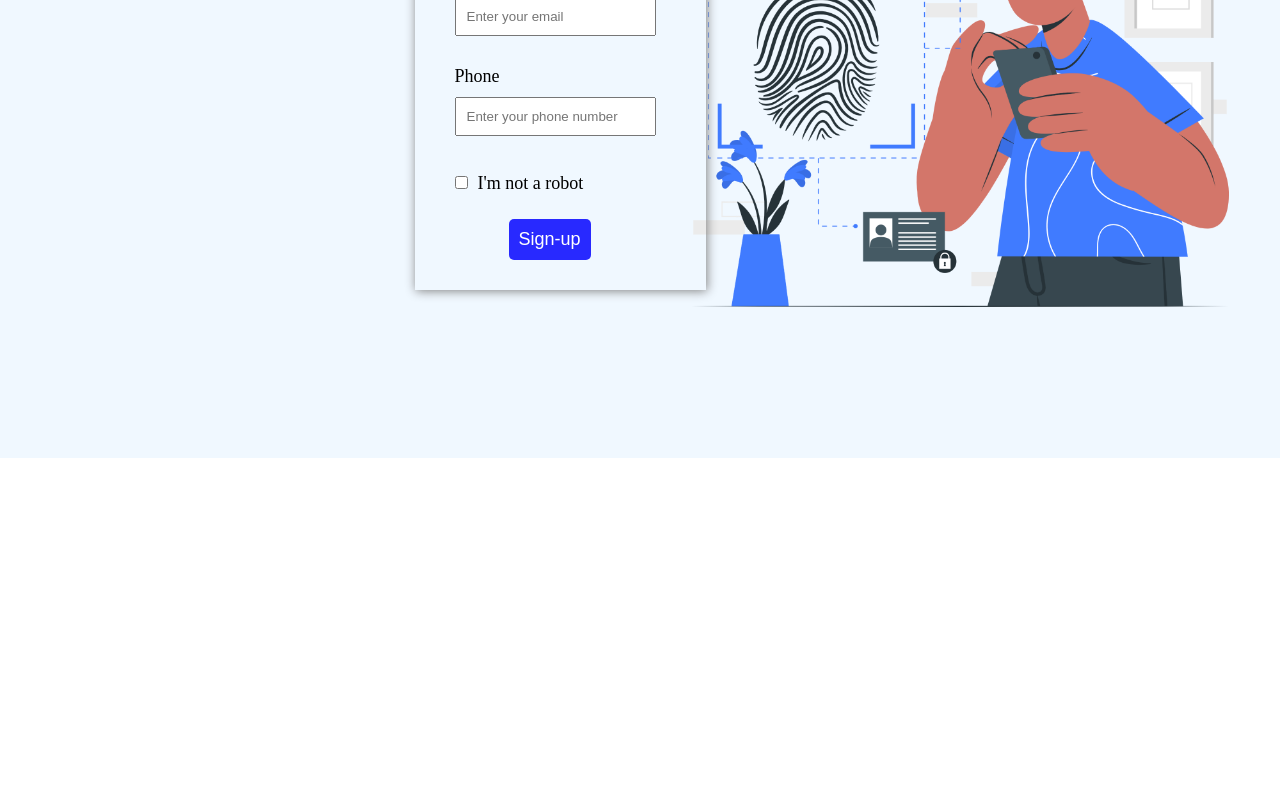
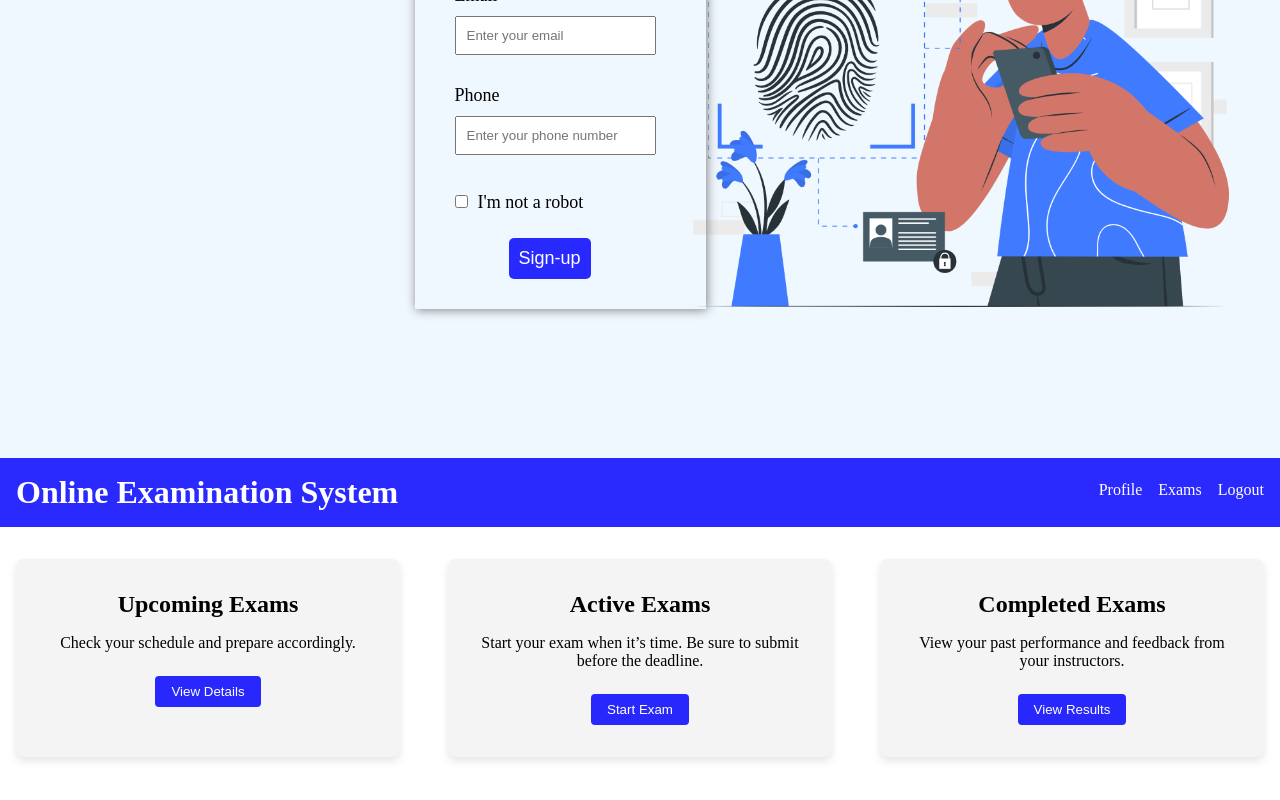
Before and after one commit to sugeshpandi/Online-Examination-System, a React (Create React App) app in the folder newapp/: page / in a window 1280 px wide. Shown: the part 1142-1942 px from the top of the page. Before the commit the page ends 1600 px from the top, so only its background shows below. Built offline with nearby package versions, Linux system fonts and the light colour scheme.

Commit message:
Feat:New dashboard page is created

```diff
--- a/newapp/src/App.js
+++ b/newapp/src/App.js
@@ -1,12 +1,14 @@
 import React from "react";
 import Login from "./Login";
 import Register from "./Register";
+import Dashboard from "./Dashboard";
 
 function App() {
   return (
     <div>
       <Login />
       <Register />
+      <Dashboard />
     </div>
 
   );
--- /dev/null
+++ b/newapp/src/Dashboard.css
@@ -0,0 +1,69 @@
+/* reset */
+
+*,
+*::after,
+*::before {
+  padding: 0;
+  margin: 0;
+  box-sizing: border-box;
+}
+.dashboard-container {
+  width: 100%;
+  height: 100vh;
+}
+.dashboard-header {
+  display: flex;
+  justify-content: space-between;
+  align-items: center;
+  background-color: rgba(0, 0, 255, 0.836);
+  padding: 1rem;
+  color: white;
+}
+
+.dashboard-header nav ul {
+  list-style-type: none;
+  display: flex;
+  gap: 1rem;
+}
+
+.dashboard-header nav a {
+  color: white;
+  text-decoration: none;
+}
+
+.dashboard-content {
+  display: flex;
+  justify-content: space-evenly;
+  gap: 2rem;
+  margin-top: 2rem;
+}
+
+.dashboard-card {
+  background-color: #f4f4f4;
+  border-radius: 8px;
+  padding: 2rem;
+  text-align: center;
+  box-shadow: 0 4px 8px rgba(0, 0, 0, 0.1);
+  width: 30%;
+}
+
+.dashboard-card h2 {
+  margin-bottom: 1rem;
+}
+
+.dashboard-card p {
+  margin-bottom: 1.5rem;
+}
+
+.dashboard-card button {
+  background-color: rgba(0, 0, 255, 0.836);
+  color: white;
+  border: none;
+  padding: 0.5rem 1rem;
+  border-radius: 4px;
+  cursor: pointer;
+}
+
+.dashboard-card button:hover {
+  background-color: rgba(0, 0, 255, 0.836);
+}
--- /dev/null
+++ b/newapp/src/Dashboard.js
@@ -0,0 +1,41 @@
+import React from 'react';
+import './Dashboard.css'; // Custom CSS for styling
+
+const Dashboard = () => {
+  return (
+    <main className="dashboard-container">
+      <header className="dashboard-header">
+        <h1>Online Examination System</h1>
+        <nav>
+          <ul>
+            <li><a href="/profile">Profile</a></li>
+            <li><a href="/exams">Exams</a></li>
+            <li><a href="/logout">Logout</a></li>
+          </ul>
+        </nav>
+      </header>
+
+      <section className="dashboard-content">
+        <div className="dashboard-card">
+          <h2>Upcoming Exams</h2>
+          <p>Check your schedule and prepare accordingly.</p>
+          <button>View Details</button>
+        </div>
+
+        <div className="dashboard-card">
+          <h2>Active Exams</h2>
+          <p>Start your exam when it’s time. Be sure to submit before the deadline.</p>
+          <button>Start Exam</button>
+        </div>
+
+        <div className="dashboard-card">
+          <h2>Completed Exams</h2>
+          <p>View your past performance and feedback from your instructors.</p>
+          <button>View Results</button>
+        </div>
+      </section>
+    </main>
+  );
+};
+
+export default Dashboard;
--- a/newapp/src/Login.js
+++ b/newapp/src/Login.js
@@ -6,6 +6,7 @@ const Login = () => {
                     <main className="login-container">
                               <div className="login-form">
                                         <form>
+                                                  <h1>Login</h1>
                                                   <div className="form-group">
                                                             <label htmlFor="username">UserName</label>
                                                             <input
--- a/newapp/src/Register.js
+++ b/newapp/src/Register.js
@@ -4,6 +4,7 @@ const Register = () => {
   return (
     <main className="register">
       <form className="register-form">
+        <h1>Register</h1>
         <div className="form-group">
           <label htmlFor="name">Name</label>
           <input
```
